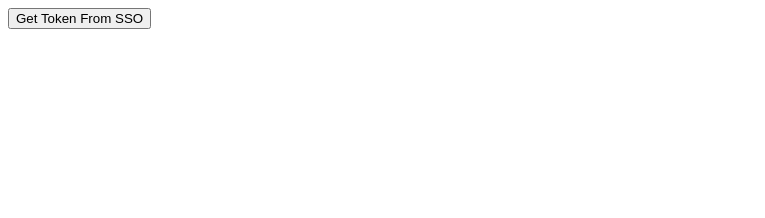
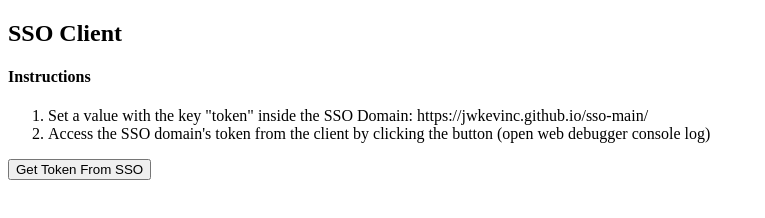
Before and after one commit to jwkevinc/sso-client, a plain HTML site: page index.html in a window 1280 px wide. Shown: the whole page, without its empty margins (0-765 px from the left). Drawn offline with Linux system fonts and the light colour scheme.

Commit message:
add instructions

```diff
--- a/index.html
+++ b/index.html
@@ -5,6 +5,14 @@
 </head>
 
 <body>
+  <h2> SSO Client </h2>
+  <h4> Instructions </h4>
+
+  <ol>
+    <li> Set a value with the key "token" inside the SSO Domain: https://jwkevinc.github.io/sso-main/ </li>
+    <li> Access the SSO domain's token from the client by clicking the button (open web debugger console log) </li>
+  </ol>
+
   <button> Get Token From SSO </button>
 </body>
 
```
